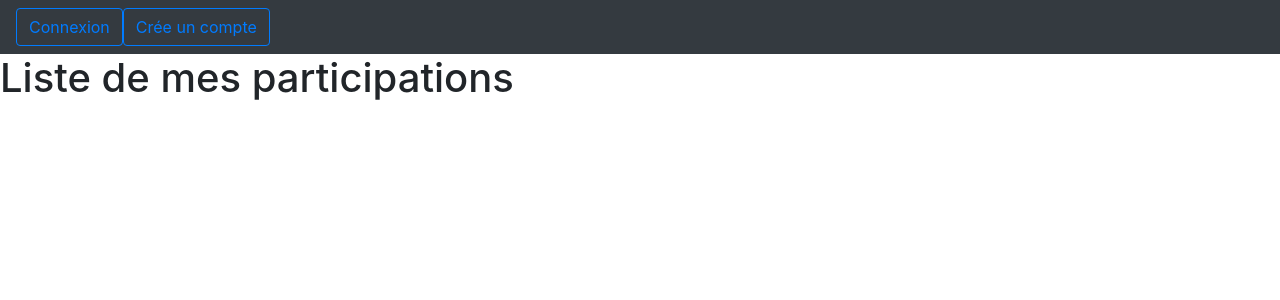
After one commit to EneruJ/projet_symfony, a Symfony app: template templates/journee/mesjours.twig in a window 1280 px wide. The commit adds this page. Shown: the top 300 px of the page. Run offline with Twig, Linux system fonts and the light colour scheme; the template is opened without the code that fills it, so the values that code supplies are empty; some libraries are stand-ins or nearby versions.

Commit message:
menu + page mes participations

```diff
--- a/config/routes.yaml
+++ b/config/routes.yaml
@@ -29,3 +29,7 @@ add_participant:
 logout:
   path: /logout
   controller: App\Controller\SecurityController::logout
+
+mesjours:
+  path: /mesjours
+  controller: App\Controller\HomeController::mesjours
--- /dev/null
+++ b/templates/journee/mesjours.twig
@@ -0,0 +1,48 @@
+{% extends 'base.html.twig' %}
+
+{% block title %}Hello HomeController!{% endblock %}
+
+{% block body %}
+
+
+<nav class="navbar navbar-dark bg-dark" style='justify-content:flex-start;'>
+  <!-- Navbar content -->
+    {% if user %}
+        <a  class="btn btn-outline-light my-2 my-sm-0" href="/"> Home </a>
+        <a  class="btn btn-outline-warning my-2 my-sm-0" href="/logout"> Déconnexion </a>
+        <p style='color:white;margin-left: 10px;'> Bonjour {{user.nom}} {{user.prenom}} ! </p>
+        <div style='margin-left: auto;'>
+            <a  class="btn btn-outline-primary my-2 my-sm-0"  style='margin-left: auto;' href="/mesjours"> Mes journées </a>
+            {% if user.ptscomp >= 30 %}
+                <a class="btn btn-outline-success my-2 my-sm-0" href="/journee/add" style='margin-left: auto;' >Crée une journée</a>
+            {% endif %}
+        </div>
+    {% endif %}
+    {% if user == false %}
+        <a  class="btn btn-outline-primary my-2 my-sm-0" href="/login"> Connexion </a>
+        <a class="btn btn-outline-primary my-2 my-sm-0" href="/register"> Crée un compte</a>
+    {% endif %}
+
+</nav>
+<h1>Liste de mes participations</h1>
+
+
+<div class="col-sm-12">
+{% for key, journee in list %}
+    {% if user %}
+        {% if in_list[journee.id] == 1 %}
+            <div class="card w-50" >
+                <div class="card-body">
+                    <div class="row">
+                        <div><h5 class="card-title"> {{ journee.titre }} </h5> </div>
+                        <div style='margin-left: auto;'> journée {{journee.niveau}} </div>
+                    </div>
+                    <p class="card-text">{{ journee.description}}</p>
+                </div>
+            </div>
+        {% endif %}
+    {% endif %}
+{% endfor %}
+</div>
+
+{% endblock %}
--- a/templates/registration/register.html.twig
+++ b/templates/registration/register.html.twig
@@ -3,6 +3,12 @@
 {% block title %}Register{% endblock %}
 
 {% block body %}
+    <nav class="navbar navbar-dark bg-dark" style='justify-content:flex-start;'>
+            <a  class="btn btn-outline-light my-2 my-sm-0" href="/"> Home </a>
+            <a  class="btn btn-outline-primary my-2 my-sm-0" href="/login"> Connexion </a>
+            <a class="btn btn-outline-primary my-2 my-sm-0" href="/register"> Crée un compte</a>
+    </nav>
+
     {% for flash_error in app.flashes('verify_email_error') %}
         <div class="alert alert-danger" role="alert">{{ flash_error }}</div>
     {% endfor %}
--- a/templates/security/login.html.twig
+++ b/templates/security/login.html.twig
@@ -3,6 +3,11 @@
 {% block title %}Log in!{% endblock %}
 
 {% block body %}
+<nav class="navbar navbar-dark bg-dark" style='justify-content:flex-start;'>
+        <a  class="btn btn-outline-light my-2 my-sm-0" href="/"> Home </a>
+        <a  class="btn btn-outline-primary my-2 my-sm-0" href="/login"> Connexion </a>
+        <a class="btn btn-outline-primary my-2 my-sm-0" href="/register"> Crée un compte</a>
+</nav>
 <form method="post">
     {% if error %}
         <div class="alert alert-danger">{{ error.messageKey|trans(error.messageData, 'security') }}</div>
```
Also changed, not shown: src/Controller/HomeController.php (+32 -0 lines), templates/home/index.html.twig (+7 -15 lines), templates/journee/add.html.twig (+10 -0 lines).
